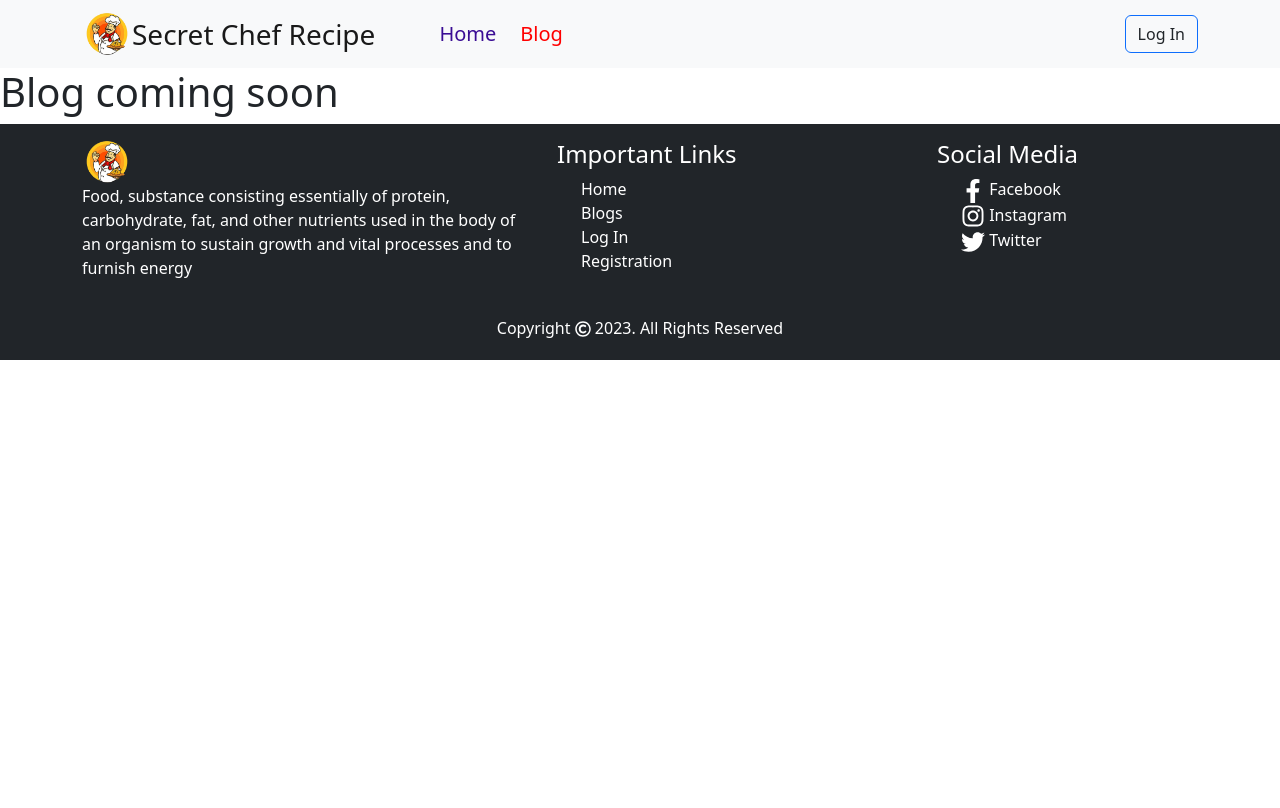
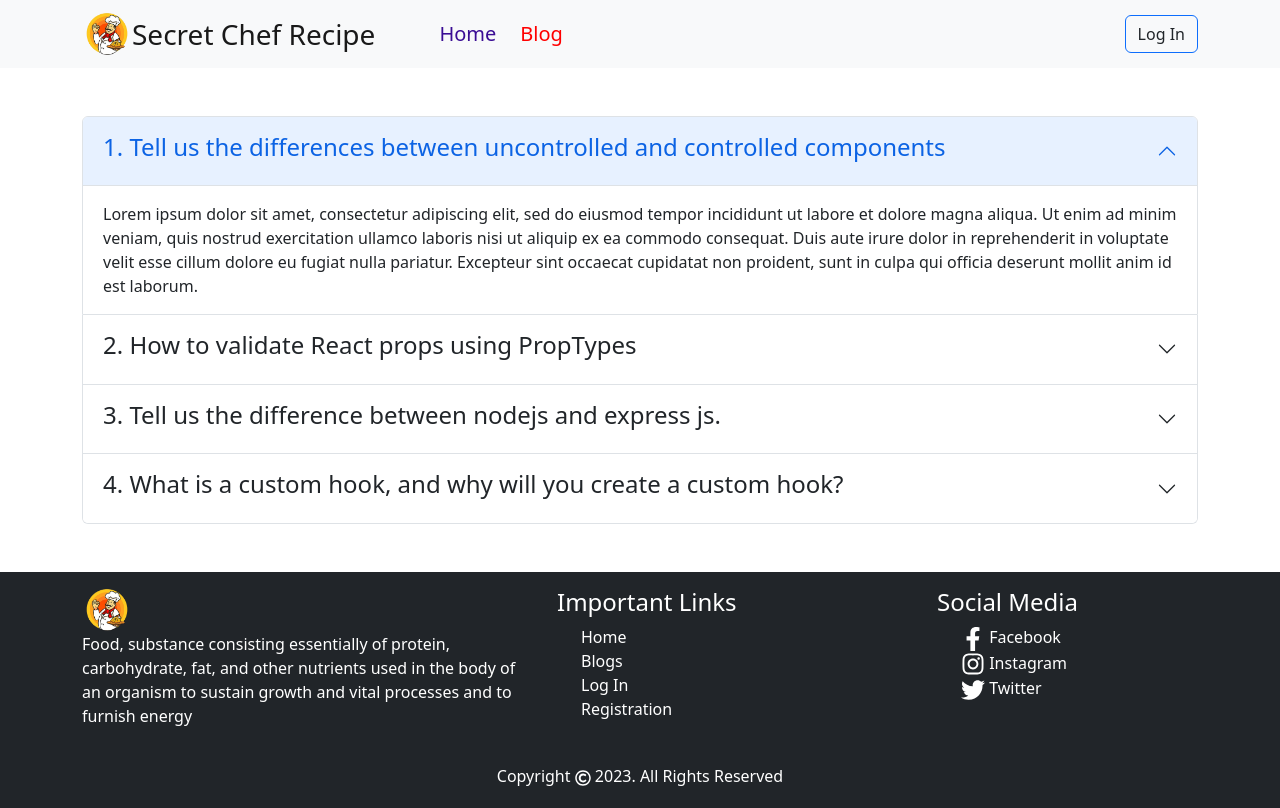
Before and after one commit to YusufHasan94/secret-chef-recipe-client, a React (Vite) app: page /blogs in a window 1280 px wide. Built offline with nearby package versions, Linux system fonts and the light colour scheme; no server answers.

Commit message:
adding blog container

```diff
--- a/package.json
+++ b/package.json
@@ -19,7 +19,9 @@
     "react-dom": "^18.2.0",
     "react-fast-marquee": "^1.5.2",
     "react-icons": "^4.8.0",
+    "react-lazy-load": "^4.0.1",
     "react-router-dom": "^6.11.0",
+    "react-to-pdf": "^0.0.14",
     "react-toastify": "^9.1.2",
     "react-tooltip": "^5.11.1",
     "sort-by": "^1.2.0"
--- a/src/Components/Main/Blogs/Blogs.jsx
+++ b/src/Components/Main/Blogs/Blogs.jsx
@@ -1,11 +1,63 @@
 import React from 'react';
+import { Accordion, Container } from 'react-bootstrap';
+import LazyLoad from 'react-lazy-load';
 
 const Blogs = () => {
-    return (
-        <div>
-            <h1>Blog coming soon</h1>
-        </div>
-    );
+    return(
+        <Container className='my-5'>
+            <Accordion defaultActiveKey="0">
+                <Accordion.Item eventKey="0">
+                    <Accordion.Header> <h4>1. Tell us the differences between uncontrolled and controlled components</h4> </Accordion.Header>
+                    <Accordion.Body>
+                    Lorem ipsum dolor sit amet, consectetur adipiscing elit, sed do
+                    eiusmod tempor incididunt ut labore et dolore magna aliqua. Ut enim ad
+                    minim veniam, quis nostrud exercitation ullamco laboris nisi ut
+                    aliquip ex ea commodo consequat. Duis aute irure dolor in
+                    reprehenderit in voluptate velit esse cillum dolore eu fugiat nulla
+                    pariatur. Excepteur sint occaecat cupidatat non proident, sunt in
+                    culpa qui officia deserunt mollit anim id est laborum.
+                    </Accordion.Body>
+                </Accordion.Item>
+                <Accordion.Item eventKey="1">
+                    <Accordion.Header> <h4>2. How to validate React props using PropTypes</h4> </Accordion.Header>
+                    <Accordion.Body>
+                    Lorem ipsum dolor sit amet, consectetur adipiscing elit, sed do
+                    eiusmod tempor incididunt ut labore et dolore magna aliqua. Ut enim ad
+                    minim veniam, quis nostrud exercitation ullamco laboris nisi ut
+                    aliquip ex ea commodo consequat. Duis aute irure dolor in
+                    reprehenderit in voluptate velit esse cillum dolore eu fugiat nulla
+                    pariatur. Excepteur sint occaecat cupidatat non proident, sunt in
+                    culpa qui officia deserunt mollit anim id est laborum.
+                    </Accordion.Body>
+                </Accordion.Item>
+                <Accordion.Item eventKey="3">
+                    <Accordion.Header> <h4>3. Tell us the difference between nodejs and express js.</h4> </Accordion.Header>
+                    <Accordion.Body>
+                    Lorem ipsum dolor sit amet, consectetur adipiscing elit, sed do
+                    eiusmod tempor incididunt ut labore et dolore magna aliqua. Ut enim ad
+                    minim veniam, quis nostrud exercitation ullamco laboris nisi ut
+                    aliquip ex ea commodo consequat. Duis aute irure dolor in
+                    reprehenderit in voluptate velit esse cillum dolore eu fugiat nulla
+                    pariatur. Excepteur sint occaecat cupidatat non proident, sunt in
+                    culpa qui officia deserunt mollit anim id est laborum.
+                    </Accordion.Body>
+                </Accordion.Item>
+                <Accordion.Item eventKey="4">
+                    <Accordion.Header> <h4>4. What is a custom hook, and why will you create a custom hook?</h4> </Accordion.Header>
+                    <Accordion.Body>
+                    Lorem ipsum dolor sit amet, consectetur adipiscing elit, sed do
+                    eiusmod tempor incididunt ut labore et dolore magna aliqua. Ut enim ad
+                    minim veniam, quis nostrud exercitation ullamco laboris nisi ut
+                    aliquip ex ea commodo consequat. Duis aute irure dolor in
+                    reprehenderit in voluptate velit esse cillum dolore eu fugiat nulla
+                    pariatur. Excepteur sint occaecat cupidatat non proident, sunt in
+                    culpa qui officia deserunt mollit anim id est laborum.
+                    </Accordion.Body>
+                </Accordion.Item>
+
+            </Accordion>
+        </Container>
+    )
 };
 
 export default Blogs;
--- a/src/Components/Main/Chef/Chef.jsx
+++ b/src/Components/Main/Chef/Chef.jsx
@@ -2,13 +2,16 @@ import React from 'react';
 import "./Chef.css";
 import { Button, Card } from 'react-bootstrap';
 import { Link } from 'react-router-dom';
+import LazyLoad from 'react-lazy-load';
 
 const Chef = ({chef}) => {
     const {id, name, picture, years_of_experience, number_of_recipes, likes} = chef;
     return (
         <div>
             <Card style={{ width: '20rem' }}>
-                <Card.Img variant="top" src={picture} style={{height: "18rem"}} />
+                <LazyLoad threshold={0.05}>
+                    <Card.Img variant="top" src={picture} style={{height: "18rem"}} />
+                </LazyLoad>
                 <Card.Body>
                     <Card.Title>{name}</Card.Title>
                     <Card.Text className='m-0'><span className='fw-semibold'>Year of experience: </span>{years_of_experience} years</Card.Text>
--- a/src/Components/Main/Login/Login.jsx
+++ b/src/Components/Main/Login/Login.jsx
@@ -12,6 +12,7 @@ const Login = () => {
     const location = useLocation();
     //redirect to the location
     const from = location.state?.from?.pathname || "/";
+    //handle login
     const handleLogin = event=>{
         setError('');
         setSuccess('');
@@ -19,18 +20,18 @@ const Login = () => {
         const form = event.target;
         const email = form.email.value;
         const password = form.password.value;
-        console.log(email, password);
         loginUser(email, password)
         .then(result => {
             const loggedUser = result.user;
             console.log(loggedUser);
             setSuccess("login successfully");
-            navigate(from);
+            navigate(from , {replace: true});
         }
         )
         .catch(error =>{
            setError(error.message);
         })
+        //use to reset form value
         form.reset('');
     }
     return (
--- a/src/Components/Main/PrivateRoute/PrivateRoute.jsx
+++ b/src/Components/Main/PrivateRoute/PrivateRoute.jsx
@@ -1,11 +1,19 @@
 import React, { useContext } from 'react';
 import { AuthContext } from '../../../providers/AuthProvider';
 import { Navigate, useLocation } from 'react-router-dom';
+import { Spinner } from 'react-bootstrap';
 
 const PrivateRoute = ({children}) => {
-    const {user} = useContext(AuthContext);
+    const {user, loading} = useContext(AuthContext);
     const location = useLocation();
     console.log(location);
+    if(loading){
+        return(
+            <div className='d-flex justify-content-center'>
+                <Spinner animation="border" variant="secondary" />
+            </div>
+        )
+    }
     if(user){
         return children;
     }
--- a/src/Components/Shared/Header/Header.jsx
+++ b/src/Components/Shared/Header/Header.jsx
@@ -13,7 +13,7 @@ const Header = () => {
     const {user, logOut} = useContext(AuthContext);
     const handleLogout = event =>{
         logOut()
-        .then(res => console.log("successfully login"))
+        .then()
         .catch(error => console.log(error))
     }
     return (
--- a/src/providers/AuthProvider.jsx
+++ b/src/providers/AuthProvider.jsx
@@ -7,25 +7,31 @@ const auth = getAuth(app);
 
 const AuthProvider = ({children}) => {
     const [user, setUser] = useState(null);
+    const [loading, setLoading] = useState(true);
     const createUser = (email, password)=>{
+        setLoading(true);
         return createUserWithEmailAndPassword (auth, email, password);
     }
     const loginUser = (email, password)=>{
+        setLoading(true);
         return signInWithEmailAndPassword(auth, email, password);
     }
     const updateUserInfo = (name, photo) =>{
+        setLoading(true);
         return updateProfile(auth.currentUser,{
             displayName: name,
             photoURL: photo
         })
     }
     const logOut = ()=>{
+        setLoading(true);
         return signOut(auth);
     }
     useEffect(()=>{
         const unsubscribe = onAuthStateChanged(auth, loggedUser=>{
             // console.log("user logged in", loggedUser);
             setUser(loggedUser);
+            setLoading(false);
         })
         return()=>{
             unsubscribe();
@@ -33,6 +39,7 @@ const AuthProvider = ({children}) => {
     },[])
     const authInfo = {
         user,
+        loading,
         createUser,
         loginUser,
         updateUserInfo,
```
Also changed, not shown: src/Components/Main/Chefs/Chefs.jsx (line endings or trailing spaces), 1 other file (tests, documents, lock files or other folders).
